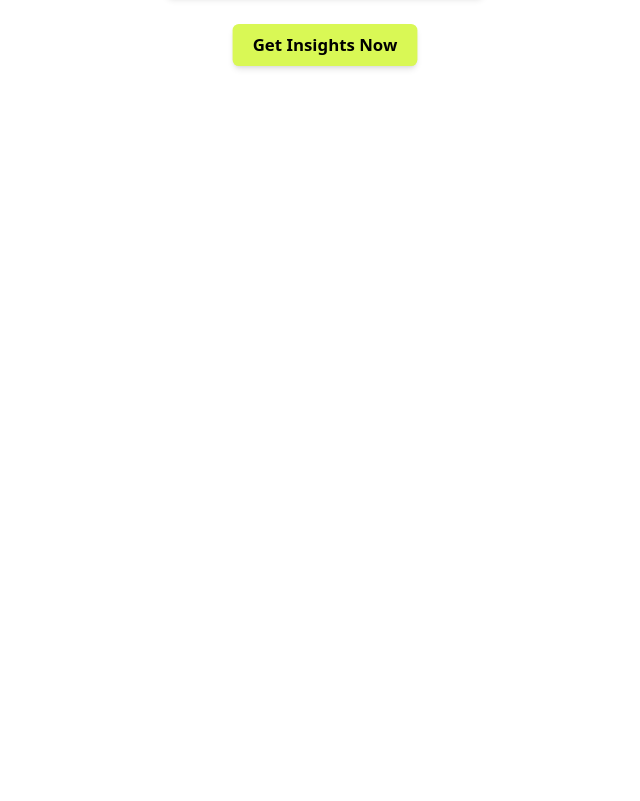
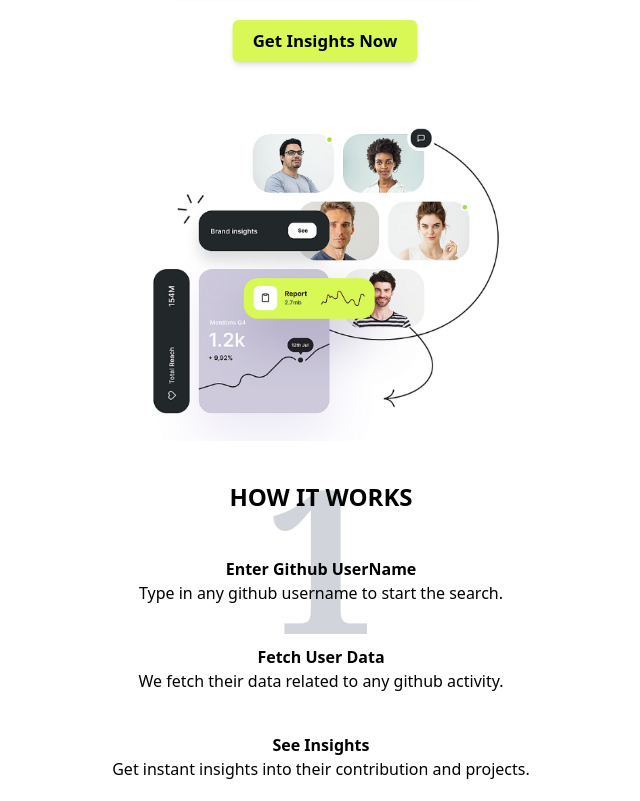
Before and after one commit to Priyanka-Chettri/GitInsightX, a website: page src/index.html in a window 1280 px wide. Shown: the part 375-1176 px from the top of the page, without its empty margins (319-959 px from the left). Before the commit the page ends 800 px from the top, so only its background shows below. Drawn offline with nearby package versions, Linux system fonts and the light colour scheme.

Commit message:
Added the image and how it works section

```diff
--- a/src/index.html
+++ b/src/index.html
@@ -4,13 +4,13 @@
     <meta charset="UTF-8">
     <meta name="viewport" content="width=device-width, initial-scale=1.0">
     <title>Document</title>
-    <link href="./output.css" rel="stylesheet">
-
+    <!-- <link href="./output.css" rel="stylesheet"> -->
+    <script src="https://cdn.tailwindcss.com"></script>
 </head>
-<body class="">
+<body>
   <header>
     <nav class="pt-4">
-        <ul class="flex flex-row justify-between p-4 items-center " >
+        <ul class="flex flex-row justify-between p-4 items-center" >
             <li class="">
                <img src="/src/Icons/insights_svg.svg " class="inline align-baseline"> <span class="font-bold font-sans text-[20px]">GitInsightX</span>
             </li>
@@ -41,22 +41,21 @@
             </div>
            <div class="flex items-center justify-center">
             <button class="flex border border-[#e4eaf3] text-[14px] font-sans text-[#a4d45c] rounded-md p-[5px] h-10 w-5/6 items-center justify-center">Review Us</button>
-
            </div>
 
     </div>
-      <!--The lower div of hamburger menu-->
+      <!-- The lower div of hamburger menu-->
       <div class="opacity-50 bg-black  w-screen h-screen" id="lower_bg">
         hey
         </div>
     </div>
-
   </header>
 
   <!--Main section-->
-  <main>
+    <main class="flex flex-col justify-center items-center">
+
     <!--Hero section-->
-    <section class="mt-12 ">
+    <section class="mt-11">
         <div class="pl-7 flex flex-col justify-center items-center p-5" id="hero_section" >
             <h1 class="text-5xl font-bold md:w/2 text-center"> Curious about what your peers are upto in Github? </h1>
         <div class="text-[#575470] mt-6 text-center w-6/3">
@@ -72,8 +71,35 @@
                 Get Insights Now
             </button>
         </div>
+    </section>
 
+    <!--Photo section-->
+    <section class="mt-8">
+        <img src="/src/Icons/image.png" class="max-h-sm max-w-sm">
     </section>
+
+    <!--How it works section-->
+   <section class="mt-10">
+     <div class="flex flex-col justify-center items-center">
+        <p class="text-2xl font-bold">HOW IT WORKS</p>
+        <div class="flex flex-col p-5 space-y-10 mt-6">
+            <div class="flex flex-col items-center justify-center relative">
+                <p class=" font-serif font-bold text-[200px] absolute inset-0 flex items-center justify-center text-gray-300 -z-10 mb-64">1</p>
+                <p class="font-bold" >Enter Github UserName</p>
+                <p class="text-center">Type in any github username to start the search.</p>
+            </div>
+            <div class="flex flex-col items-center justify-center">
+                <p class="font-bold" >Fetch User Data</p>
+                <p class="text-center">We fetch their data related to any github activity.</p>
+            </div>
+            <div class="flex flex-col items-center justify-center">
+                <p class="font-bold" >See Insights</p>
+                <p class="text-center">Get instant insights into their contribution and projects.</p>
+            </div>
+        </div>
+     </div>
+   </section>
+
   </main>
 
 
--- a/src/script.js
+++ b/src/script.js
@@ -10,7 +10,7 @@ hamburger_button.addEventListener('click',(e)=>{
     console.log('Hamburger clicked ')
     if(toggle=='on'){
     menu.classList.remove('hidden')
-   // lower_bg.classList.remove('hidden')
+  //  lower_bg.classList.remove('hidden')
     toggle='off';
     }
     else if(toggle=='off'){
```
Also changed, not shown: src/Icons/image.png (added). Lines whose indentation alone changed are shown as unchanged.
